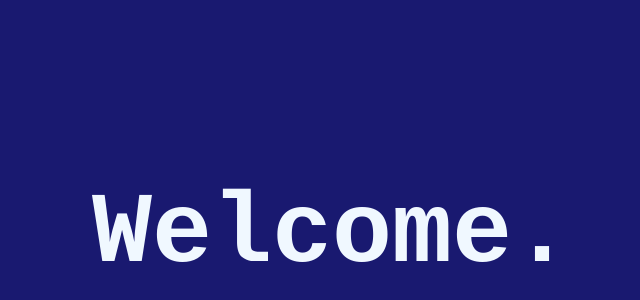
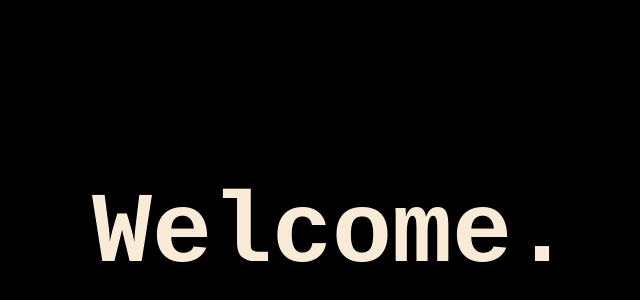
Before and after one commit to lydiajohnsto/burke-and-hare, a plain HTML site: page index.html in a window 1280 px wide. Shown: the part 10-310 px from the top of the page, without its empty margins (308-948 px from the left). Drawn offline with Linux system fonts and the light colour scheme.

Commit message:
Update index.html
switching colors to antique white on black

```diff
--- a/index.html
+++ b/index.html
@@ -1,11 +1,11 @@
 <style>
 body {
   font-family: 'Courier New', monospace;
-  background-color: MidnightBlue;
+  background-color: Black;
 }
 h1 {
   font-size: 100px;
-  color: AliceBlue;
+  color: AntiqueWhite;
 }
 </style>
 </head>
```
